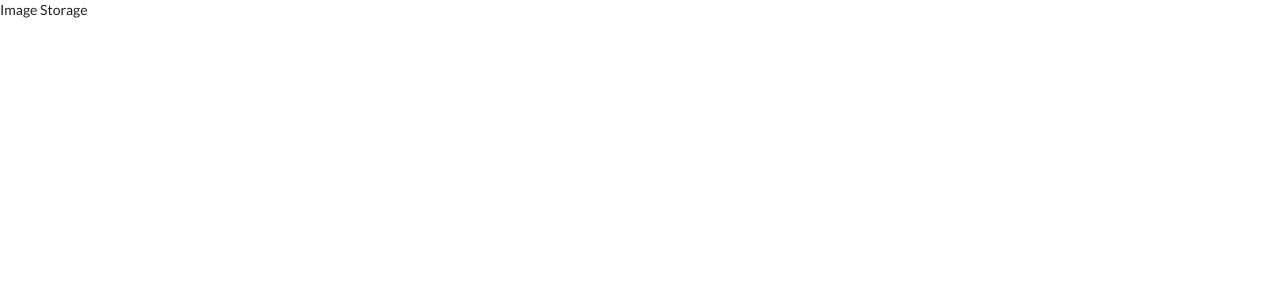
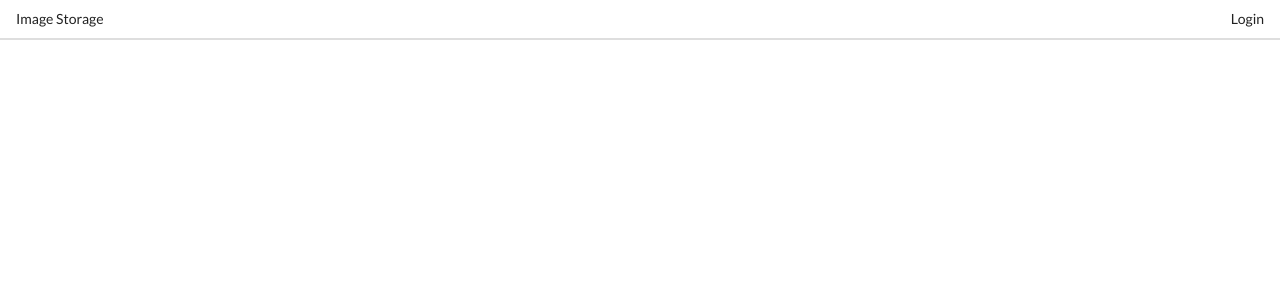
Before and after one commit to jrxavier/vue-images, a Vue app: page / in a window 1280 px wide. Shown: the top 300 px of the page. Built offline with nearby package versions, Linux system fonts and the light colour scheme.

Commit message:
Stylling the header

```diff
--- a/src/components/AppHeader.vue
+++ b/src/components/AppHeader.vue
@@ -1,6 +1,13 @@
 <template>
-  <div>
-    Image Storage
+  <div class="ui secondary pointing menu">
+    <a href="/" class="item">
+      Image Storage
+    </a>
+    <div class="right menu">
+      <a class="ui item">
+        Login
+      </a>
+    </div>
   </div>
 </template>
 
```
